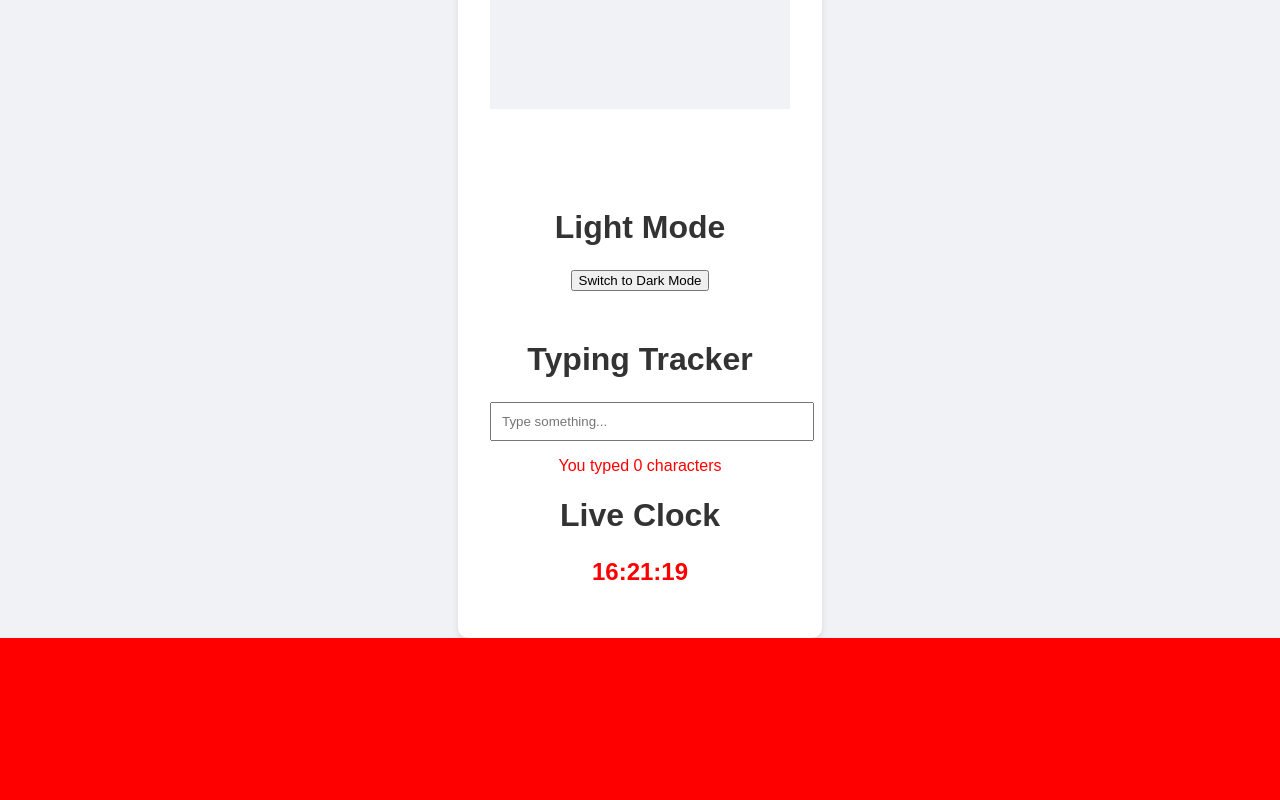
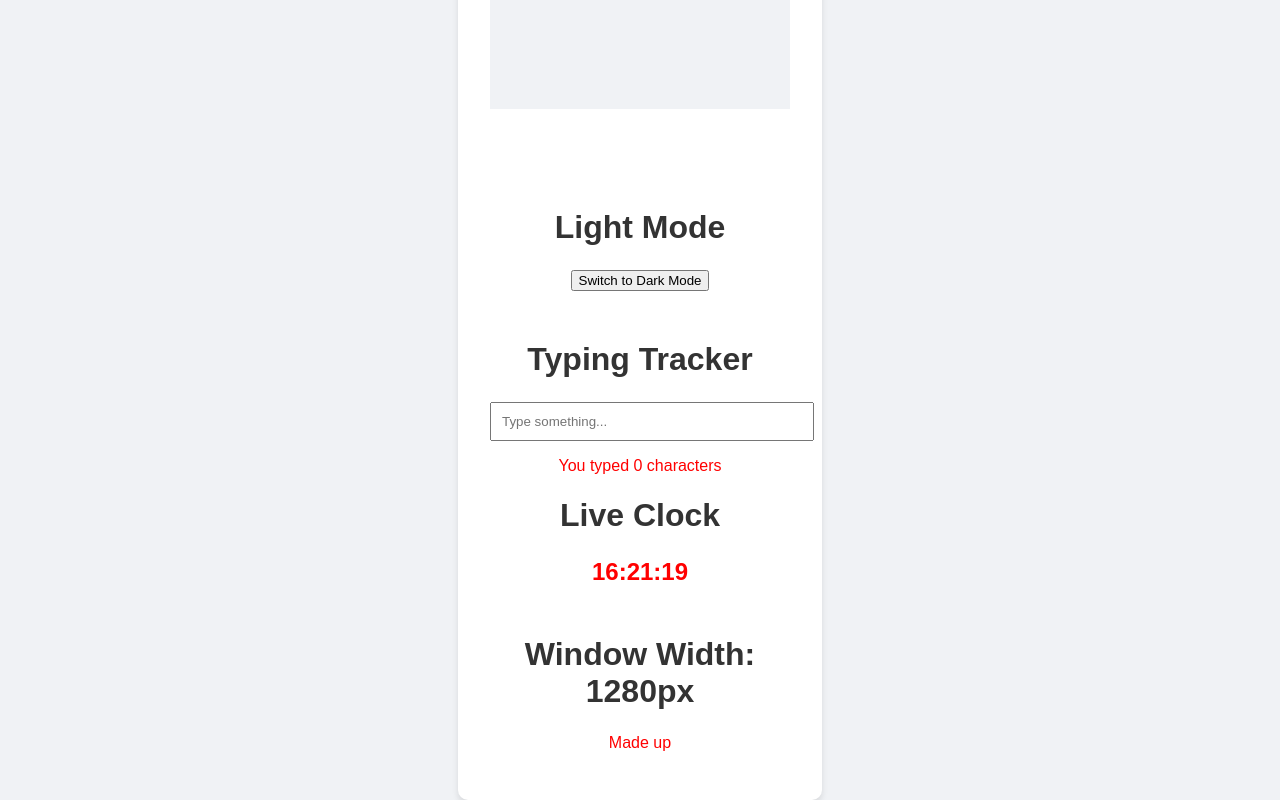
Before and after one commit to annishasaravanan/React, a React (Create React App) app in the folder counter-react/: page / in a window 1280 px wide. Shown: the part 1848-2648 px from the top of the page. Before the commit the page ends 2486 px from the top, so only its background shows below. Built offline with nearby package versions, Linux system fonts and the light colour scheme.

Commit message:
windows size

```diff
--- a/counter-react/src/App.js
+++ b/counter-react/src/App.js
@@ -5,6 +5,7 @@ import Age from "./age";
 import Toggle from "./toggle"
 import Typing from "./typingtracker";
 import LiveClock from './live';
+import Windows from  './windows';
 
 function App() {
   const [count, setCount] = useState(0);
@@ -41,6 +42,10 @@ function App() {
         <Toggle/>
         <Typing/>
         <LiveClock/>
+        <Windows/>
+        <div className='footer'>
+          <p>Made up</p>
+        </div>
       </div>
     </div>
   );
--- /dev/null
+++ b/counter-react/src/windows.js
@@ -0,0 +1,24 @@
+import React, { useState, useEffect } from 'react';
+
+function WindowWidth() {
+  const [width, setWidth] = useState(window.innerWidth);
+
+  useEffect(() => {
+    const handleResize = () => setWidth(window.innerWidth);
+
+    window.addEventListener('resize', handleResize);
+
+    // Cleanup function
+    return () => {
+      window.removeEventListener('resize', handleResize);
+    };
+  }, []);
+
+  return (
+    <div style={{ textAlign: 'center', marginTop: '50px' }}>
+      <h1>Window Width: {width}px</h1>
+    </div>
+  );
+}
+
+export default WindowWidth;
```
